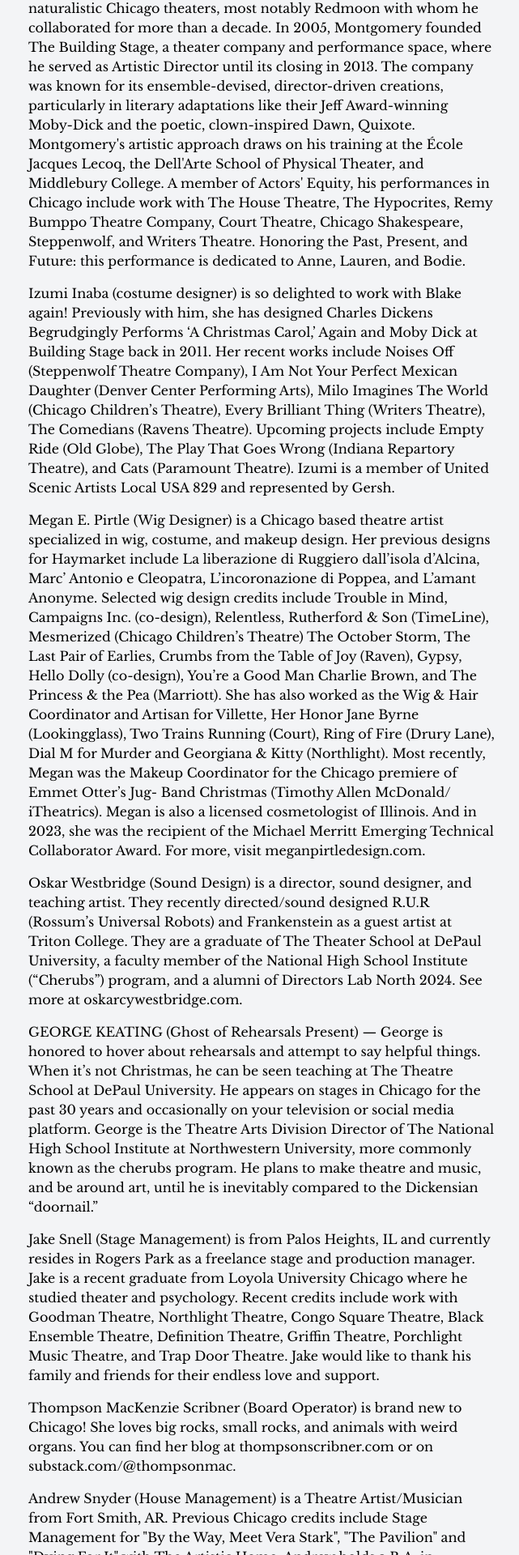
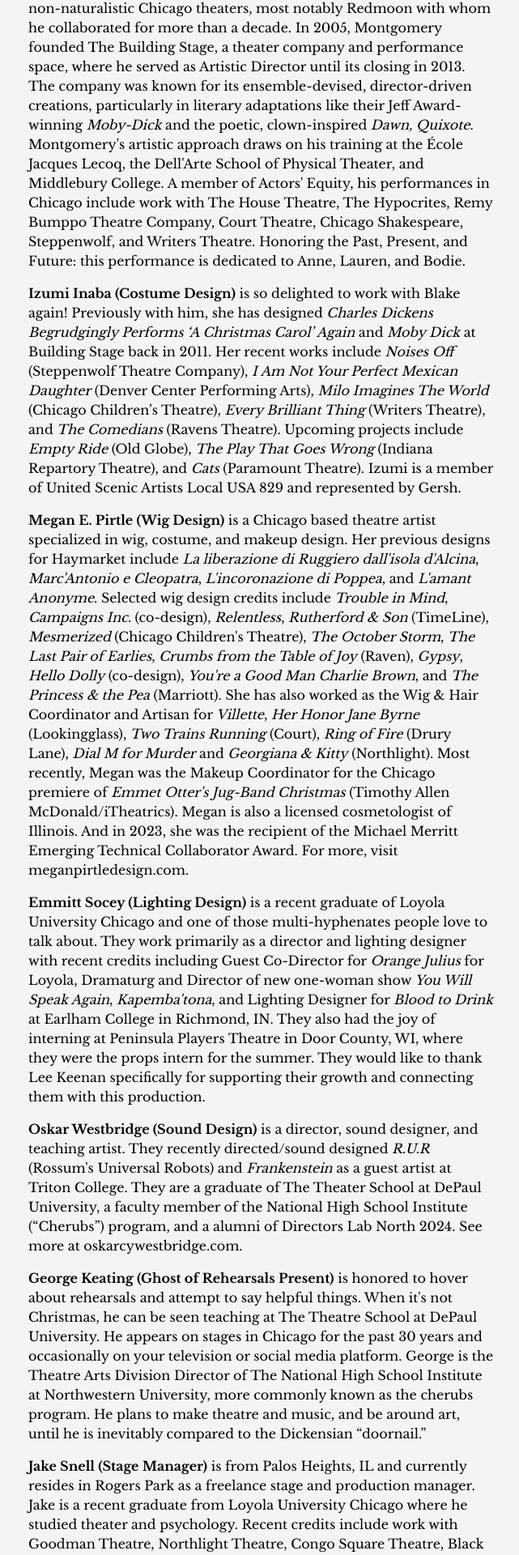
Before and after one commit to montblake/begrudgingly, a Next.js app: page /program in a window 1280 px wide. Shown: the part 1454-3374 px from the top of the page at 81% size, without its empty margins (317-958 px from the left). Built offline with nearby package versions, Linux system fonts and the light colour scheme.

Commit message:
Company Bios Added

```diff
--- a/app/program/page.tsx
+++ b/app/program/page.tsx
@@ -68,101 +68,176 @@
         <h1 className="text-2xl font-bold mb-4 mt-12">Company Biographies</h1>
         <div className="flex flex-col items-center justify-start gap-4">
           <p className="text-base">
-            Blake Montgomery (Dickens) began his career in Chicago directing
-            ensemble clown theater and performing with a variety of
-            non-naturalistic Chicago theaters, most notably Redmoon with whom he
-            collaborated for more than a decade. In 2005, Montgomery founded The
-            Building Stage, a theater company and performance space, where he
-            served as Artistic Director until its closing in 2013. The company
-            was known for its ensemble-devised, director-driven creations,
-            particularly in literary adaptations like their Jeff Award-winning
-            Moby-Dick and the poetic, clown-inspired Dawn, Quixote. Montgomery's
+            <span className="font-bold">
+              Blake Montgomery (Dickens, Creator)
+            </span>{" "}
+            began his career in Chicago directing ensemble clown theater and
+            performing with a variety of non-naturalistic Chicago theaters, most
+            notably Redmoon with whom he collaborated for more than a decade. In
+            2005, Montgomery founded The Building Stage, a theater company and
+            performance space, where he served as Artistic Director until its
+            closing in 2013. The company was known for its ensemble-devised,
+            director-driven creations, particularly in literary adaptations like
+            their Jeff Award-winning <span className="italic">Moby-Dick</span>{" "}
+            and the poetic, clown-inspired{" "}
+            <span className="italic">Dawn, Quixote</span>. Montgomery&apos;s
             artistic approach draws on his training at the École Jacques Lecoq,
-            the Dell'Arte School of Physical Theater, and Middlebury College. A
-            member of Actors' Equity, his performances in Chicago include work
-            with The House Theatre, The Hypocrites, Remy Bumppo Theatre Company,
-            Court Theatre, Chicago Shakespeare, Steppenwolf, and Writers
-            Theatre. Honoring the Past, Present, and Future: this performance is
-            dedicated to Anne, Lauren, and Bodie.
+            the Dell&apos;Arte School of Physical Theater, and Middlebury
+            College. A member of Actors&apos; Equity, his performances in
+            Chicago include work with The House Theatre, The Hypocrites, Remy
+            Bumppo Theatre Company, Court Theatre, Chicago Shakespeare,
+            Steppenwolf, and Writers Theatre. Honoring the Past, Present, and
+            Future: this performance is dedicated to Anne, Lauren, and Bodie.
           </p>
           <p className="text-base">
-            Izumi Inaba (costume designer) is so delighted to work with Blake
-            again! Previously with him, she has designed Charles Dickens
-            Begrudgingly Performs ‘A Christmas Carol,’ Again and Moby Dick at
-            Building Stage back in 2011. Her recent works include Noises Off
-            (Steppenwolf Theatre Company), I Am Not Your Perfect Mexican
-            Daughter (Denver Center Performing Arts), Milo Imagines The World
-            (Chicago Children’s Theatre), Every Brilliant Thing (Writers
-            Theatre), The Comedians (Ravens Theatre). Upcoming projects include
-            Empty Ride (Old Globe), The Play That Goes Wrong (Indiana Repartory
-            Theatre), and Cats (Paramount Theatre). Izumi is a member of United
-            Scenic Artists Local USA 829 and represented by Gersh.
+            <span className="font-bold">Izumi Inaba (Costume Design)</span> is
+            so delighted to work with Blake again! Previously with him, she has
+            designed{" "}
+            <span className="italic">
+              Charles Dickens Begrudgingly Performs ‘A Christmas Carol’ Again
+            </span>{" "}
+            and <span className="italic">Moby Dick</span> at Building Stage back
+            in 2011. Her recent works include{" "}
+            <span className="italic">Noises Off</span> (Steppenwolf Theatre
+            Company),{" "}
+            <span className="italic">
+              I Am Not Your Perfect Mexican Daughter
+            </span>{" "}
+            (Denver Center Performing Arts),{" "}
+            <span className="italic">Milo Imagines The World</span> (Chicago
+            Children’s Theatre),{" "}
+            <span className="italic">Every Brilliant Thing</span> (Writers
+            Theatre), and <span className="italic">The Comedians</span> (Ravens
+            Theatre). Upcoming projects include{" "}
+            <span className="italic">Empty Ride</span> (Old Globe),{" "}
+            <span className="italic">The Play That Goes Wrong</span> (Indiana
+            Repartory Theatre), and <span className="italic">Cats</span>{" "}
+            (Paramount Theatre). Izumi is a member of United Scenic Artists
+            Local USA 829 and represented by Gersh.
           </p>
           <p className="text-base">
-            Megan E. Pirtle (Wig Designer) is a Chicago based theatre artist
-            specialized in wig, costume, and makeup design. Her previous designs
-            for Haymarket include La liberazione di Ruggiero dall’isola
-            d’Alcina, Marc’ Antonio e Cleopatra, L’incoronazione di Poppea, and
-            L’amant Anonyme. Selected wig design credits include Trouble in
-            Mind, Campaigns Inc. (co-design), Relentless, Rutherford & Son
-            (TimeLine), Mesmerized (Chicago Children’s Theatre) The October
-            Storm, The Last Pair of Earlies, Crumbs from the Table of Joy
-            (Raven), Gypsy, Hello Dolly (co-design), You’re a Good Man Charlie
-            Brown, and The Princess & the Pea (Marriott). She has also worked as
-            the Wig & Hair Coordinator and Artisan for Villette, Her Honor Jane
-            Byrne (Lookingglass), Two Trains Running (Court), Ring of Fire
-            (Drury Lane), Dial M for Murder and Georgiana & Kitty (Northlight).
-            Most recently, Megan was the Makeup Coordinator for the Chicago
-            premiere of Emmet Otter’s Jug- Band Christmas (Timothy Allen
-            McDonald/ iTheatrics). Megan is also a licensed cosmetologist of
-            Illinois. And in 2023, she was the recipient of the Michael Merritt
-            Emerging Technical Collaborator Award. For more, visit
-            meganpirtledesign.com.
+            <span className="font-bold">Megan E. Pirtle (Wig Design)</span> is a
+            Chicago based theatre artist specialized in wig, costume, and makeup
+            design. Her previous designs for Haymarket include{" "}
+            <span className="italic">
+              La liberazione di Ruggiero dall&apos;isola d&apos;Alcina
+            </span>
+            , <span className="italic">Marc&apos;Antonio e Cleopatra</span>,{" "}
+            <span className="italic">L&apos;incoronazione di Poppea</span>, and{" "}
+            <span className="italic">L&apos;amant Anonyme</span>. Selected wig
+            design credits include{" "}
+            <span className="italic">Trouble in Mind</span>,{" "}
+            <span className="italic">Campaigns Inc.</span> (co-design),{" "}
+            <span className="italic">Relentless</span>,{" "}
+            <span className="italic">Rutherford & Son</span> (TimeLine),{" "}
+            <span className="italic">Mesmerized</span> (Chicago Children&apos;s
+            Theatre), <span className="italic">The October Storm</span>,{" "}
+            <span className="italic">The Last Pair of Earlies</span>,{" "}
+            <span className="italic">Crumbs from the Table of Joy</span>{" "}
+            (Raven), <span className="italic">Gypsy</span>,{" "}
+            <span className="italic">Hello Dolly</span> (co-design),{" "}
+            <span className="italic">You&apos;re a Good Man Charlie Brown</span>
+            , and <span className="italic">The Princess & the Pea</span>{" "}
+            (Marriott). She has also worked as the Wig & Hair Coordinator and
+            Artisan for <span className="italic">Villette</span>,{" "}
+            <span className="italic">Her Honor Jane Byrne</span> (Lookingglass),{" "}
+            <span className="italic">Two Trains Running</span> (Court),{" "}
+            <span className="italic">Ring of Fire</span> (Drury Lane),{" "}
+            <span className="italic">Dial M for Murder</span> and{" "}
+            <span className="italic">Georgiana & Kitty</span> (Northlight). Most
+            recently, Megan was the Makeup Coordinator for the Chicago premiere
+            of{" "}
+            <span className="italic">
+              Emmet Otter&apos;s Jug-Band Christmas
+            </span>{" "}
+            (Timothy Allen McDonald/iTheatrics). Megan is also a licensed
+            cosmetologist of Illinois. And in 2023, she was the recipient of the
+            Michael Merritt Emerging Technical Collaborator Award. For more,
+            visit meganpirtledesign.com.
           </p>
           <p className="text-base">
-            Oskar Westbridge (Sound Design) is a director, sound designer, and
-            teaching artist. They recently directed/sound designed R.U.R
-            (Rossum’s Universal Robots) and Frankenstein as a guest artist at
+            <span className="font-bold">Emmitt Socey (Lighting Design)</span> is
+            a recent graduate of Loyola University Chicago and one of those
+            multi-hyphenates people love to talk about. They work primarily as a
+            director and lighting designer with recent credits including Guest
+            Co-Director for <span className="italic">Orange Julius</span> for
+            Loyola, Dramaturg and Director of new one-woman show{" "}
+            <span className="italic">You Will Speak Again</span>,{" "}
+            <span className="italic">Kapemba&apos;tona</span>, and Lighting
+            Designer for <span className="italic">Blood to Drink</span> at
+            Earlham College in Richmond, IN. They also had the joy of interning
+            at Peninsula Players Theatre in Door County, WI, where they were the
+            props intern for the summer. They would like to thank Lee Keenan
+            specifically for supporting their growth and connecting them with
+            this production.
+          </p>
+          <p className="text-base">
+            <span className="font-bold">Oskar Westbridge (Sound Design)</span>{" "}
+            is a director, sound designer, and teaching artist. They recently
+            directed/sound designed <span className="italic">R.U.R</span>{" "}
+            (Rossum&apos;s Universal Robots) and{" "}
+            <span className="italic">Frankenstein</span> as a guest artist at
             Triton College. They are a graduate of The Theater School at DePaul
             University, a faculty member of the National High School Institute
-            (“Cherubs”) program, and a alumni of Directors Lab North 2024. See
-            more at oskarcywestbridge.com.
+            (&ldquo;Cherubs&rdquo;) program, and a alumni of Directors Lab North
+            2024. See more at oskarcywestbridge.com.
           </p>
           <p className="text-base">
-            GEORGE KEATING (Ghost of Rehearsals Present) — George is honored to
-            hover about rehearsals and attempt to say helpful things. When it’s
-            not Christmas, he can be seen teaching at The Theatre School at
-            DePaul University. He appears on stages in Chicago for the past 30
-            years and occasionally on your television or social media platform.
-            George is the Theatre Arts Division Director of The National High
-            School Institute at Northwestern University, more commonly known as
-            the cherubs program. He plans to make theatre and music, and be
-            around art, until he is inevitably compared to the Dickensian
-            “doornail.”
+            <span className="font-bold">
+              George Keating (Ghost of Rehearsals Present)
+            </span>{" "}
+            is honored to hover about rehearsals and attempt to say helpful
+            things. When it&apos;s not Christmas, he can be seen teaching at The
+            Theatre School at DePaul University. He appears on stages in Chicago
+            for the past 30 years and occasionally on your television or social
+            media platform. George is the Theatre Arts Division Director of The
+            National High School Institute at Northwestern University, more
+            commonly known as the cherubs program. He plans to make theatre and
+            music, and be around art, until he is inevitably compared to the
+            Dickensian &ldquo;doornail.&rdquo;
           </p>
           <p className="text-base">
-            Jake Snell (Stage Management) is from Palos Heights, IL and
-            currently resides in Rogers Park as a freelance stage and production
-            manager. Jake is a recent graduate from Loyola University Chicago
-            where he studied theater and psychology. Recent credits include work
-            with Goodman Theatre, Northlight Theatre, Congo Square Theatre,
-            Black Ensemble Theatre, Definition Theatre, Griffin Theatre,
-            Porchlight Music Theatre, and Trap Door Theatre. Jake would like to
+            <span className="font-bold">Jake Snell (Stage Manager)</span> is
+            from Palos Heights, IL and currently resides in Rogers Park as a
+            freelance stage and production manager. Jake is a recent graduate
+            from Loyola University Chicago where he studied theater and
+            psychology. Recent credits include work with Goodman Theatre,
+            Northlight Theatre, Congo Square Theatre, Black Ensemble Theatre,
+            Definition Theatre, Griffin Theatre, Porchlight Music Theatre, and
+            Trap Door Theatre. Jake would like to thank his family and friends
             thank his family and friends for their endless love and support.
           </p>
           <p className="text-base">
-            Thompson MacKenzie Scribner (Board Operator) is brand new to
-            Chicago! She loves big rocks, small rocks, and animals with weird
-            organs. You can find her blog at thompsonscribner.com or on
-            substack.com/@thompsonmac.
+            <span className="font-bold">Andrew Snyder (House Manager)</span> is
+            a Theatre Artist/Musician from Fort Smith, AR. Previous Chicago
+            credits include Stage Management for{" "}
+            <span className="italic">By the Way, Meet Vera Stark</span>,{" "}
+            <span className="italic">The Pavilion</span>, and{" "}
+            <span className="italic">Dying For It</span> with The Artistic Home.
+            Andrew holds a B.A. in Acting/Directing from the University of
+            Arkansas at Fort Smith and an M.F.A in Acting from Northern Illinois
+            University.
           </p>
           <p className="text-base">
-            Andrew Snyder (House Management) is a Theatre Artist/Musician from
-            Fort Smith, AR. Previous Chicago credits include Stage Management
-            for "By the Way, Meet Vera Stark", "The Pavilion" and "Dying For It"
-            with The Artistic Home. Andrew holds a B.A. in Acting/Directing from
-            the University of Arkansas at Fort Smith and an M.F.A in Acting from
-            Northern Illinois University.
+            <span className="font-bold">
+              Hannah Kwak (Production Electrician)
+            </span>{" "}
+            is a Chicago based sound engineer and electrician. She is the
+            assistant sound supervisor for Chicago Children&apos;s
+            Theatre&apos;s 24-25 season and is the production assistant for Joe
+            Mazza at brave lux inc. She recently worked on Writer&apos;s
+            Theatre&apos;s <span className="italic">Great Comet</span> as the
+            LX/A2 cover and will be sound designing at Citadel Theatre in the
+            spring. She is an alum of Loyola University Chicago and is thrilled
+            to be part of this production!
+          </p>
+          <p className="text-base">
+            <span className="font-bold">
+              Thompson MacKenzie Scribner (Board Operator)
+            </span>{" "}
+            is brand new to Chicago! She loves big rocks, small rocks, and
+            animals with weird organs. You can find her blog at
+            thompsonscribner.com or on substack.com/@thompsonmac.
           </p>
         </div>
       </div>
```
